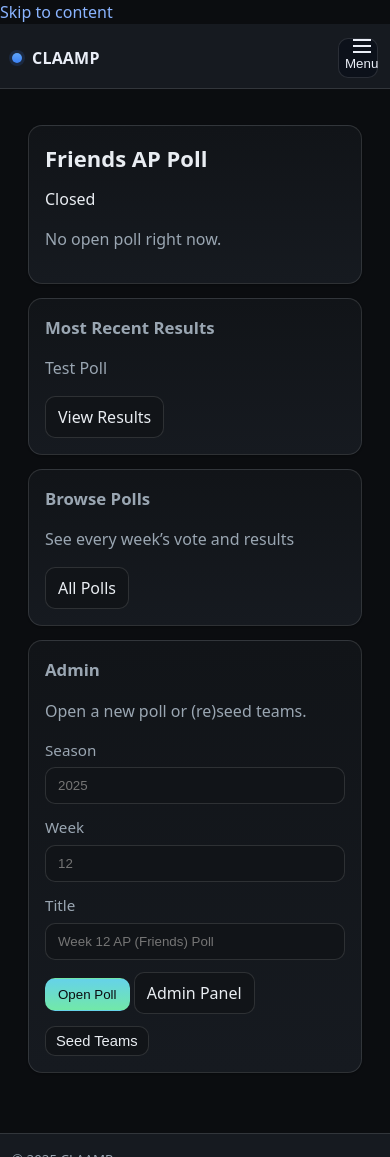
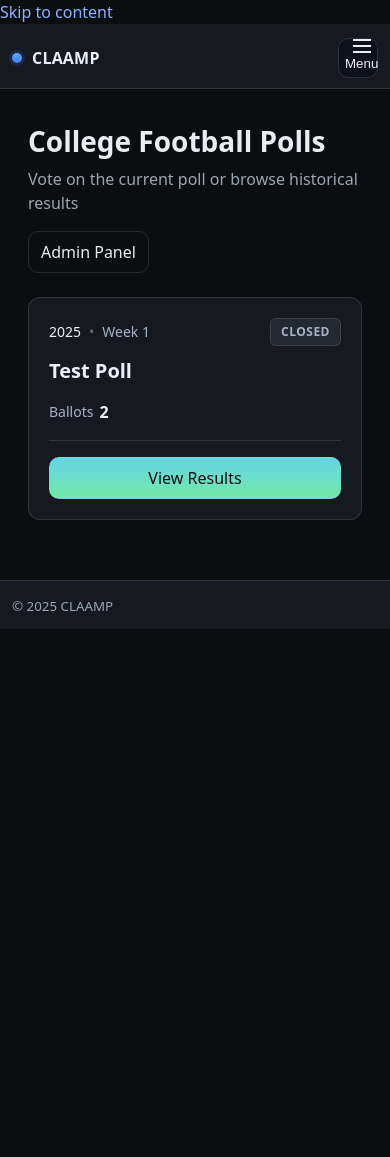
Before and after one commit to ahicks5/claamp-poll, a Flask app: page /poll/ in a window 390 px wide. Run offline with Flask 3, Linux system fonts and the light colour scheme; a user stored in the database is signed in; some libraries are stand-ins or nearby versions.

Commit message:
Redesign poll dashboard to show all polls with historical access
Major Changes:
- Updated /poll/ dashboard to display ALL polls (not just current + latest past)
- Redesigned poll_index.html with modern card-based layout
- Added status badges (Open/Closed) and vote tracking for each poll
- Show ballot counts and user vote status on each poll card
- Simplified navigation by removing ambiguous "Vote" and "Results" links
- Fixed poll_list.html route reference (results_by_id -> results)

The new dashboard provides:
- Clear visual distinction for open polls (cyan border + glow)
- User vote status badges ("You voted" / "Awaiting your vote")
- Direct action buttons for each poll (Vote/Edit + View Results)
- Mobile-responsive card grid layout
- Empty state for when no polls exist

This makes it easy for users to:
- See all polls at a glance
- Access historical poll results
- Know which polls need their vote
- Navigate directly to vote or results for any poll

```diff
--- a/poll/routes.py
+++ b/poll/routes.py
@@ -181,25 +181,39 @@ def require_admin():
 @login_required
 def dashboard():
     with SessionLocal() as s:
-        open_poll = s.execute(
-            select(Poll).where(Poll.is_open == True).order_by(Poll.season.desc(), Poll.week.desc())
-        ).scalars().first()
+        # Fetch ALL polls, ordered by season/week descending (newest first)
+        all_polls = s.execute(
+            select(Poll).order_by(Poll.season.desc(), Poll.week.desc())
+        ).scalars().all()
 
-        latest_past = s.execute(
-            select(Poll).where(Poll.is_open == False).order_by(Poll.season.desc(), Poll.week.desc())
-        ).scalars().first()
+        # Get user's ballot status for each open poll
+        user_ballots = {}
+        open_poll_ids = [p.id for p in all_polls if p.is_open]
+        if open_poll_ids:
+            ballots = s.execute(
+                select(Ballot).where(
+                    Ballot.poll_id.in_(open_poll_ids),
+                    Ballot.user_id == current_user.id
+                )
+            ).scalars().all()
+            user_ballots = {b.poll_id: b for b in ballots}
 
-        user_ballot = None
-        if open_poll:
-            user_ballot = s.execute(
-                select(Ballot).where(Ballot.poll_id == open_poll.id, Ballot.user_id == current_user.id)
-            ).scalars().first()
+        # Count submitted ballots per poll for display
+        ballot_counts = {}
+        for poll in all_polls:
+            count = s.execute(
+                select(func.count(Ballot.id)).where(
+                    Ballot.poll_id == poll.id,
+                    Ballot.submitted_at.isnot(None)
+                )
+            ).scalar_one()
+            ballot_counts[poll.id] = count
 
     return render_template(
         "poll_index.html",
-        open_poll=open_poll,
-        latest_past_poll=latest_past,
-        user_ballot=user_ballot
+        polls=all_polls,
+        user_ballots=user_ballots,
+        ballot_counts=ballot_counts
     )
 
 
--- a/templates/base.html
+++ b/templates/base.html
@@ -47,9 +47,7 @@
         <ul class="site-nav__list">
           {% if current_user.is_authenticated %}
             <!-- inside <ul class="site-nav__list"> when authenticated -->
-            <li><a class="site-nav__link" href="{{ url_for('poll.poll_list') }}">Polls</a></li>
-            <li><a class="site-nav__link" href="{{ url_for('poll.results') }}">Results</a></li>
-            <li><a class="site-nav__link" href="{{ url_for('poll.vote_form') }}">Vote</a></li>
+            <li><a class="site-nav__link" href="{{ url_for('poll.dashboard') }}">Polls</a></li>
             {% if current_user.is_authenticated and current_user.is_admin %}
               <li><a class="site-nav__link" href="{{ url_for('poll.admin_panel') }}">Admin</a></li>
             {% endif %}
--- a/templates/poll_index.html
+++ b/templates/poll_index.html
@@ -1,143 +1,286 @@
 {% extends "base.html" %}
-{% block title %}CLAAMP Poll{% endblock %}
+{% block title %}Polls{% endblock %}
 {% block content %}
 
-<section class="container stack">
+<section class="container">
 
-  <!-- Hero / Status Card -->
-  <div class="card index-hero">
-    <header class="index-hero__head">
-      <div class="index-hero__titlewrap">
-        <h1 class="index-hero__title">Friends AP Poll</h1>
-        {% if open_poll %}
-          <span class="pill pill-live" aria-label="Poll is open">Open</span>
-        {% else %}
-          <span class="pill pill-muted" aria-label="No open poll">Closed</span>
+  <!-- Page Header -->
+  <div class="page-header">
+    <div>
+      <h1 class="page-title">College Football Polls</h1>
+      <p class="page-subtitle muted">Vote on the current poll or browse historical results</p>
+    </div>
+    {% if current_user.is_authenticated and current_user.is_admin %}
+      <div>
+        <a class="btn btn-ghost" href="{{ url_for('poll.admin_panel') }}">Admin Panel</a>
+      </div>
     {% endif %}
   </div>
 
-      {% if open_poll %}
-        <p class="index-hero__subtitle">
-          Current: <strong>{{ open_poll.title }}</strong>
-          <span class="muted">({{ open_poll.season }} • Week {{ open_poll.week }})</span>
-        </p>
+  <!-- Polls Grid -->
+  {% if polls %}
+    <div class="polls-grid">
+      {% for poll in polls %}
+        <div class="poll-card {% if poll.is_open %}poll-card--open{% endif %}">
+
+          <!-- Poll Header -->
+          <div class="poll-card__header">
+            <div class="poll-card__meta">
+              <span class="poll-card__season">{{ poll.season }}</span>
+              <span class="poll-card__divider">•</span>
+              <span class="poll-card__week">Week {{ poll.week }}</span>
+            </div>
+            {% if poll.is_open %}
+              <span class="pill pill-live">Open</span>
             {% else %}
-        <p class="index-hero__subtitle muted">No open poll right now.</p>
-      {% endif %}
-    </header>
-
-    {% if open_poll %}
-      {% if user_ballot and user_ballot.submitted_at %}
-        <div class="index-actions">
-          <p class="muted mb-0">Thanks — your ballot is in.</p>
-
-          <div class="action-tray" role="group" aria-label="Ballot actions">
-            <a class="tray-btn" href="{{ url_for('poll.vote_form', poll_id=open_poll.id) }}">
-              <span class="tray-btn__icon" aria-hidden="true">✏️</span>
-              <span class="tray-btn__label">Edit Ballot</span>
-            </a>
-
-            <!-- link to THIS poll's results -->
-            <a class="tray-btn tray-btn--primary" href="{{ url_for('poll.results', poll_id=open_poll.id) }}">
-              <span class="tray-btn__icon" aria-hidden="true">📊</span>
-              <span class="tray-btn__label">See Current Results</span>
-            </a>
-
-            <a class="tray-btn tray-btn--ghost"
-               href="{{ url_for('poll.share_ballot_png', ballot_id=user_ballot.id) }}"
-               target="_blank" download>
-              <span class="tray-btn__icon" aria-hidden="true">📸</span>
-              <span class="tray-btn__label">Share Image</span>
-            </a>
-          </div>
-        </div>
-      {% else %}
-        <div class="index-actions">
-          <p class="muted mb-0">Cast your ballot to shape this week’s rankings.</p>
-
-          <div class="action-tray" role="group" aria-label="Poll actions">
-            <a class="tray-btn tray-btn--primary tray-btn--glow" href="{{ url_for('poll.vote_form', poll_id=open_poll.id) }}">
-              <span class="tray-btn__icon" aria-hidden="true">🗳️</span>
-              <span class="tray-btn__label">Vote Now</span>
-            </a>
-
-            <!-- link to THIS poll's results -->
-            <a class="tray-btn tray-btn--ghost" href="{{ url_for('poll.results', poll_id=open_poll.id) }}">
-              <span class="tray-btn__icon" aria-hidden="true">👀</span>
-              <span class="tray-btn__label">See Current Results</span>
-            </a>
-          </div>
-        </div>
-      {% endif %}
+              <span class="pill pill-muted">Closed</span>
             {% endif %}
           </div>
 
-  <!-- Latest Past Results -->
-  {% if latest_past_poll %}
-    <div class="card">
-      <header class="split-row">
-        <div>
-          <h3 class="mb-0">Most Recent Results</h3>
-          <p class="muted mt-0">{{ latest_past_poll.title }}</p>
+          <!-- Poll Title -->
+          <h2 class="poll-card__title">{{ poll.title }}</h2>
+
+          <!-- Poll Stats -->
+          <div class="poll-card__stats">
+            <div class="stat-item">
+              <span class="stat-label">Ballots</span>
+              <span class="stat-value">{{ ballot_counts.get(poll.id, 0) }}</span>
             </div>
-        <div class="align-end">
-          <!-- IMPORTANT: use poll.results with poll_id -->
-          <a class="btn" href="{{ url_for('poll.results', poll_id=latest_past_poll.id) }}">View Results</a>
+            {% set user_ballot = user_ballots.get(poll.id) %}
+            {% if poll.is_open and user_ballot and user_ballot.submitted_at %}
+              <div class="stat-item">
+                <span class="stat-badge stat-badge--success">✓ You voted</span>
               </div>
-      </header>
+            {% elif poll.is_open %}
+              <div class="stat-item">
+                <span class="stat-badge stat-badge--warning">Awaiting your vote</span>
               </div>
             {% endif %}
-
-  <!-- Browse all polls -->
-  <div class="card">
-    <header class="split-row">
-      <div>
-        <h3 class="mb-0">Browse Polls</h3>
-        <p class="muted mt-0">See every week’s vote and results</p>
-      </div>
-      <div class="align-end">
-        <a class="btn" href="{{ url_for('poll.poll_list') }}">All Polls</a>
-      </div>
-    </header>
           </div>
 
-  <!-- Admin quick-open tools (visible only to admins) -->
-  {% if current_user.is_authenticated and current_user.is_admin %}
-    <div class="card">
-      <h3 class="mb-0">Admin</h3>
-      <p class="muted mt-0 small">Open a new poll or (re)seed teams.</p>
-
-      <!-- Open Poll -->
-      <form method="post"
-            action="{{ url_for('poll.admin_new_poll') }}"
-            class="form-grid mt-2"
-            autocomplete="on"
-            novalidate>
-        <div>
-          <label class="label" for="season">Season</label>
-          <input id="season" name="season" type="number" inputmode="numeric" placeholder="2025" required>
-        </div>
-        <div>
-          <label class="label" for="week">Week</label>
-          <input id="week" name="week" type="number" inputmode="numeric" placeholder="12" required>
-        </div>
-        <div>
-          <label class="label" for="title">Title</label>
-          <input id="title" name="title" type="text" placeholder="Week 12 AP (Friends) Poll" required>
+          <!-- Poll Actions -->
+          <div class="poll-card__actions">
+            {% if poll.is_open %}
+              <a href="{{ url_for('poll.vote_form', poll_id=poll.id) }}" class="btn btn-primary">
+                {% if user_ballot and user_ballot.submitted_at %}
+                  Edit Ballot
+                {% else %}
+                  Vote Now
+                {% endif %}
+              </a>
+              <a href="{{ url_for('poll.results', poll_id=poll.id) }}" class="btn btn-ghost">
+                View Results
+              </a>
+            {% else %}
+              <a href="{{ url_for('poll.results', poll_id=poll.id) }}" class="btn btn-primary">
+                View Results
+              </a>
+            {% endif %}
           </div>
 
-        <div class="admin-actions">
-          <button class="btn btn-primary" type="submit">Open Poll</button>
-          <a class="btn" href="{{ url_for('poll.admin_panel') }}">Admin Panel</a>
         </div>
-      </form>
-
-      <!-- Seed Teams -->
-      <form method="post" action="{{ url_for('poll.admin_seed_teams') }}" class="mt-2">
-        <button class="btn sm" type="submit">Seed Teams</button>
-      </form>
+      {% endfor %}
+    </div>
+  {% else %}
+    <div class="card">
+      <div class="empty-state">
+        <p class="empty-state__icon">📊</p>
+        <h3 class="empty-state__title">No polls yet</h3>
+        <p class="empty-state__message muted">Check back soon for the first poll!</p>
+        {% if current_user.is_authenticated and current_user.is_admin %}
+          <a href="{{ url_for('poll.admin_panel') }}" class="btn btn-primary mt-2">Create First Poll</a>
+        {% endif %}
+      </div>
     </div>
   {% endif %}
 
 </section>
+
+<style>
+/* Page Header */
+.page-header {
+  display: flex;
+  align-items: flex-start;
+  justify-content: space-between;
+  gap: 16px;
+  margin-bottom: 24px;
+}
+.page-title {
+  font-size: 2rem;
+  font-weight: 700;
+  margin: 0;
+  line-height: 1.2;
+}
+.page-subtitle {
+  font-size: 1rem;
+  margin: 8px 0 0 0;
+}
+
+/* Polls Grid */
+.polls-grid {
+  display: grid;
+  grid-template-columns: repeat(auto-fill, minmax(320px, 1fr));
+  gap: 20px;
+  margin-top: 20px;
+}
+
+/* Poll Card */
+.poll-card {
+  background: var(--panel-2, #10141c);
+  border: 1px solid var(--line, #1f2633);
+  border-radius: 12px;
+  padding: 20px;
+  transition: transform 0.2s ease, box-shadow 0.2s ease, border-color 0.2s ease;
+}
+.poll-card:hover {
+  transform: translateY(-2px);
+  box-shadow: 0 4px 12px rgba(0, 0, 0, 0.15);
+}
+.poll-card--open {
+  border-color: var(--brand, #6ee7ff);
+  box-shadow: 0 0 0 1px var(--brand, #6ee7ff), 0 2px 8px rgba(110, 231, 255, 0.15);
+}
+.poll-card--open:hover {
+  box-shadow: 0 0 0 1px var(--brand, #6ee7ff), 0 6px 16px rgba(110, 231, 255, 0.25);
+}
+
+/* Poll Card Header */
+.poll-card__header {
+  display: flex;
+  align-items: center;
+  justify-content: space-between;
+  margin-bottom: 12px;
+}
+.poll-card__meta {
+  display: flex;
+  align-items: center;
+  gap: 8px;
+  font-size: 0.875rem;
+  color: var(--fg-muted, #a8b2c8);
+  font-weight: 500;
+}
+.poll-card__season {
+  color: var(--fg, #eaeef7);
+}
+.poll-card__divider {
+  opacity: 0.5;
+}
+
+/* Poll Card Title */
+.poll-card__title {
+  font-size: 1.25rem;
+  font-weight: 600;
+  margin: 0 0 16px 0;
+  line-height: 1.3;
+  color: var(--fg, #eaeef7);
+}
+
+/* Poll Card Stats */
+.poll-card__stats {
+  display: flex;
+  align-items: center;
+  gap: 16px;
+  margin-bottom: 16px;
+  padding-bottom: 16px;
+  border-bottom: 1px solid var(--line, #1f2633);
+}
+.stat-item {
+  display: flex;
+  align-items: center;
+  gap: 6px;
+}
+.stat-label {
+  font-size: 0.875rem;
+  color: var(--fg-muted, #a8b2c8);
+}
+.stat-value {
+  font-size: 1rem;
+  font-weight: 600;
+  color: var(--fg, #eaeef7);
+}
+.stat-badge {
+  font-size: 0.75rem;
+  padding: 4px 8px;
+  border-radius: 6px;
+  font-weight: 500;
+}
+.stat-badge--success {
+  background: rgba(124, 255, 183, 0.15);
+  color: #7cffb7;
+}
+.stat-badge--warning {
+  background: rgba(255, 193, 7, 0.15);
+  color: #ffc107;
+}
+
+/* Poll Card Actions */
+.poll-card__actions {
+  display: flex;
+  gap: 8px;
+  flex-wrap: wrap;
+}
+
+/* Status Pills */
+.pill {
+  display: inline-flex;
+  align-items: center;
+  padding: 4px 10px;
+  border-radius: 6px;
+  font-size: 0.75rem;
+  font-weight: 600;
+  text-transform: uppercase;
+  letter-spacing: 0.5px;
+}
+.pill-live {
+  background: rgba(110, 231, 255, 0.15);
+  color: var(--brand, #6ee7ff);
+  border: 1px solid var(--brand, #6ee7ff);
+}
+.pill-muted {
+  background: rgba(168, 178, 200, 0.1);
+  color: var(--fg-muted, #a8b2c8);
+  border: 1px solid var(--line, #1f2633);
+}
+
+/* Empty State */
+.empty-state {
+  text-align: center;
+  padding: 60px 20px;
+}
+.empty-state__icon {
+  font-size: 4rem;
+  margin: 0 0 16px 0;
+}
+.empty-state__title {
+  font-size: 1.5rem;
+  font-weight: 600;
+  margin: 0 0 8px 0;
+}
+.empty-state__message {
+  font-size: 1rem;
+  margin: 0;
+}
+
+/* Responsive adjustments */
+@media (max-width: 768px) {
+  .page-header {
+    flex-direction: column;
+    align-items: flex-start;
+  }
+  .page-title {
+    font-size: 1.75rem;
+  }
+  .polls-grid {
+    grid-template-columns: 1fr;
+  }
+  .poll-card__actions {
+    flex-direction: column;
+  }
+  .poll-card__actions .btn {
+    width: 100%;
+    justify-content: center;
+  }
+}
+</style>
+
 {% endblock %}
--- a/templates/poll_list.html
+++ b/templates/poll_list.html
@@ -28,7 +28,7 @@
             <td>{{ p.title }}</td>
             <td>{{ 'Open' if p.is_open else 'Closed' }}</td>
             <td>
-              <a class="btn sm" href="{{ url_for('poll.results_by_id', poll_id=p.id) }}">Results</a>
+              <a class="btn sm" href="{{ url_for('poll.results', poll_id=p.id) }}">Results</a>
             </td>
           </tr>
         {% else %}
```
Lines whose indentation alone changed are shown as unchanged.
